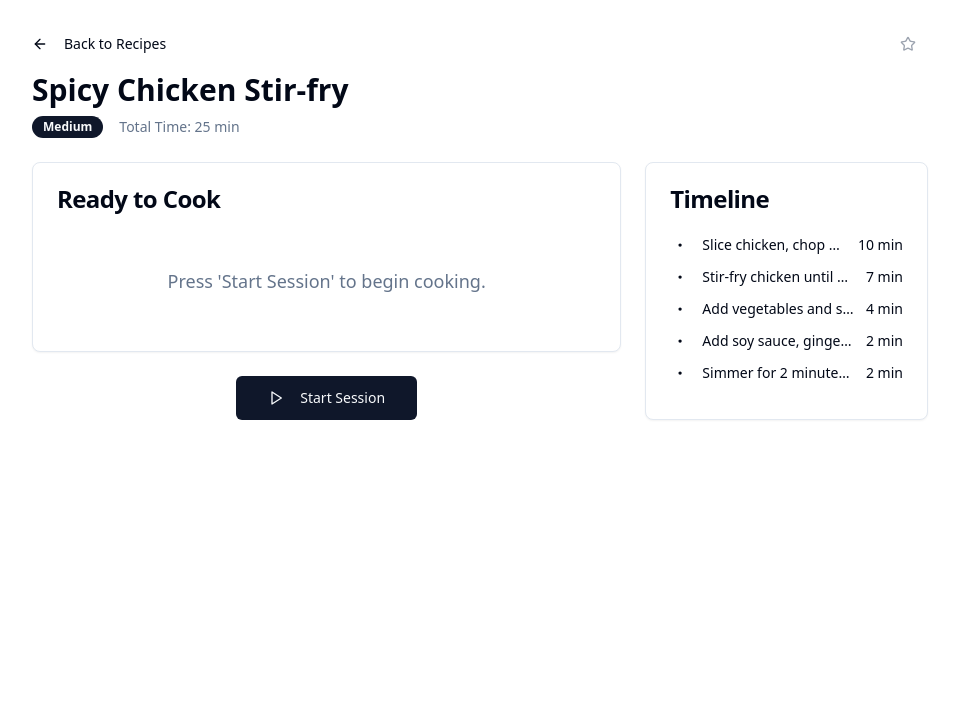
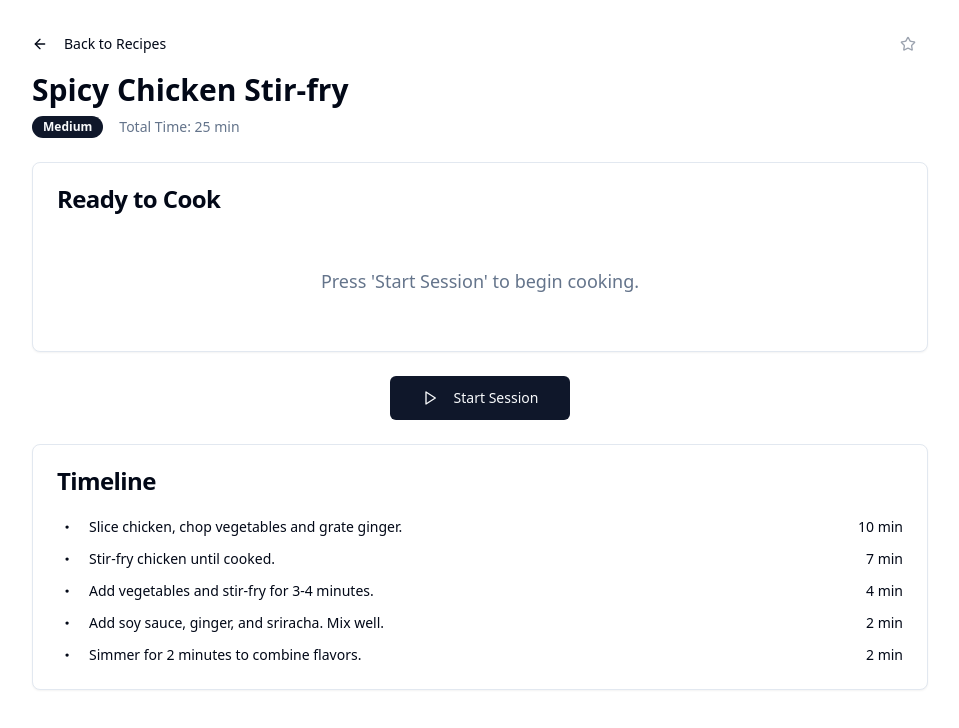
Before and after one commit to anirudhrkowshik/Recipe-Application, a React (Vite) app: page /cook/071fa3f7-ed00-441e-8c2b-381a3729d62d in a window 1280 px wide. Shown: the top 728 px of the page, without its empty margins (160-1119 px from the left). Built offline with nearby package versions, Linux system fonts and the light colour scheme.

Commit message:
[dyad] Changed the cooking page to a single-column layout - wrote 1 file(s)

```diff
--- a/src/pages/CookPage.tsx
+++ b/src/pages/CookPage.tsx
@@ -130,17 +130,17 @@ const CookPage = () => {
         </Card>
       ) : (
         <>
-          <div className="grid grid-cols-1 lg:grid-cols-3 gap-6">
-            <div className="lg:col-span-2 flex flex-col gap-6">
-              <Card className="flex-grow flex flex-col">
+          <div className="space-y-6">
+            <div className="space-y-6">
+              <Card>
                 <CardHeader>
                   <CardTitle>
                     {isActiveSession && currentStep ? `Step ${session.currentStepIndex + 1} of ${recipe.steps.length}` : "Ready to Cook"}
                   </CardTitle>
                 </CardHeader>
-                <CardContent className="flex-grow">
+                <CardContent>
                   {isActiveSession && currentStep ? (
-                    <div className="flex flex-col md:flex-row items-center gap-6 h-full">
+                    <div className="flex flex-col md:flex-row items-center gap-6">
                       <div className="flex-shrink-0">
                         <CircularProgress progress={stepProgressPercent}>
                           <div className="text-center">
@@ -170,7 +170,7 @@ const CookPage = () => {
                       </div>
                     </div>
                   ) : (
-                     <div className="text-center py-8 flex flex-col justify-center items-center h-full">
+                     <div className="text-center py-8">
                         <p className="text-lg text-muted-foreground">Press 'Start Session' to begin cooking.</p>
                      </div>
                   )}
@@ -179,10 +179,9 @@ const CookPage = () => {
               <div className="flex justify-center">{renderControls()}</div>
             </div>
 
-            <Card className="flex flex-col">
+            <Card>
               <CardHeader><CardTitle>Timeline</CardTitle></CardHeader>
-              <CardContent className="flex-grow">
-                <div className="space-y-3">
+              <CardContent className="space-y-3">
                 {recipe.steps.map((step, index) => {
                   const isCompleted = isActiveSession && session.currentStepIndex > index;
                   const isCurrent = isActiveSession && session.currentStepIndex === index;
@@ -195,7 +194,6 @@ const CookPage = () => {
                     </div>
                   );
                 })}
-                </div>
               </CardContent>
             </Card>
           </div>
```
Lines whose indentation alone changed are shown as unchanged.
